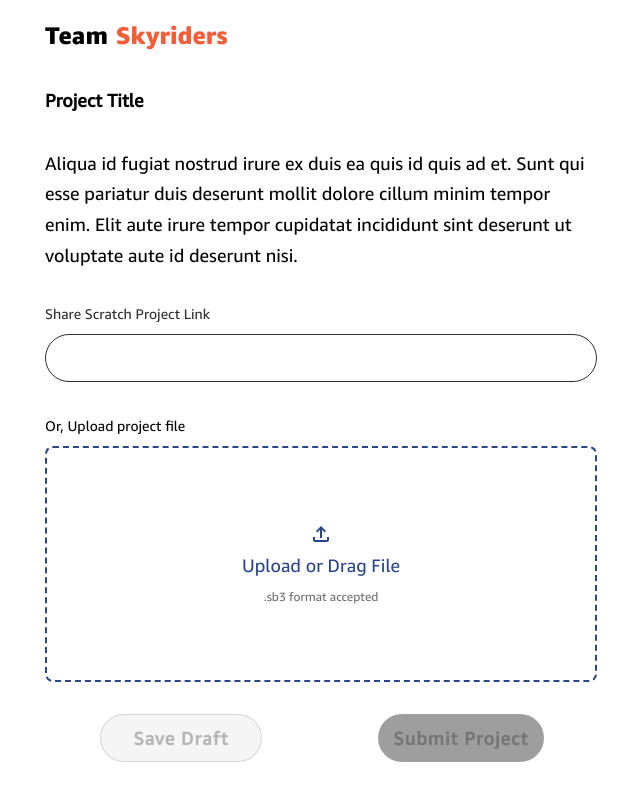
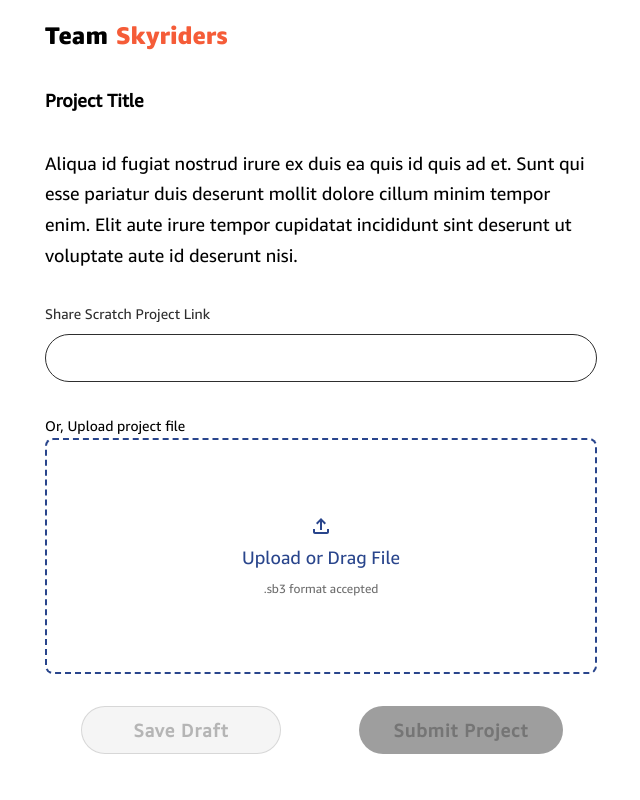
Before and after one commit to navgurukul/c4ca, a Next.js app: page /submission in a window 1280 px wide. Shown: the part 346-1146 px from the top of the page, without its empty margins (319-959 px from the left). Built offline with nearby package versions, Linux system fonts and the light colour scheme; a web font is replaced by a local one.

Commit message:
added functionality

```diff
--- a/components/submission/Submission.jsx
+++ b/components/submission/Submission.jsx
@@ -18,46 +18,39 @@ import Link from "@mui/material/Link";
 
 
 const Submission = (props) => {
-  const [show, setShow] = useState(false);
   const [inputControlValue, setInputControlValue] = useState("");
   const [dragDropZoneValue, setDragDropZoneValue] = useState([]);
   const [linkShow , setLinkShow ] = useState(true);
   const [projectShow , setprojectShow ] = useState(true);
-  var inputValue ;
-  var dropValue
 
-  const handleShow = () => setShow(true);
   const isMobile = useMediaQuery("(max-width:" + breakpoints.values.sm + "px");
   const handleSubmit = () => {
     setLinkShow(false);
     setprojectShow(false);
   };
 
+  console.log("value", props.values)
   const isSubmitDisabled = !inputControlValue && dragDropZoneValue.length === 0;
 
   const handleInputControlChange = (value) => {
     setInputControlValue(value);
-    console.log("val",inputControlValue);
-
+    console.log(inputControlValue)
+    // value is not showing on conosle
   };
 
   const handleDragDropZoneChange = (files) => {
     setDragDropZoneValue(files);
-    console.log("val",dragDropz);
+    console.log("file" , dragDropZoneValue)
+    // file data is not showing.
   };
 
   return (
     <>
-      {!show ? (
         <Container
           maxWidth="lg"
           disableGutters
           sx={{ display: "grid", placeItems: "center", gap: 4 }}
         >
-          {/* <Typography variant="h5" color="text.primary">
-            {props.show ? "Re-Submit Project" : "Your Submission"}
-          </Typography> */}
-
           <Container
             maxWidth="sm"
             sx={{ display: "grid", gap: isMobile ? 2 : 4 }}
@@ -117,16 +110,13 @@ const Submission = (props) => {
                 Sunt qui esse pariatur duis deserunt mollit dolore cillum minim tempor enim.
                 Elit aute irure tempor cupidatat incididunt sint deserunt ut voluptate aute id deserunt nisi.
               </Typography>
-
             </Box>
             {linkShow&&
                <>
-
                 {!isSubmitDisabled&&
                 <>
                   <Divider />
                   <Typography variant="body1">Draft saved on 23 Sep 2023</Typography>
-
                 </>
                 }
               </>
@@ -137,42 +127,39 @@ const Submission = (props) => {
               </>:
               <>
                 <Typography variant="subtitle1">Scratch Project Link</Typography>
-                <Link href={inputValue}>{inputValue}</Link>
-
+                <Link href="https://Aliqua id fugiat nostrud irure ex duis ea qui" variant="body1"> https://Aliqua id fugiat nostrud irure ex duis ea quis</Link>
               </>
              }
             {projectShow?
-              <Box sx={{ display: "grid", gap: 1 }}>
+              <Box sx={{ display: "grid", }}>
                 <Typography variant="body2">Or, Upload project file</Typography>
                 <DragDropZone onChange={handleDragDropZoneChange} />
-              </Box>:
+              </Box>:dragDropZoneValue !==""&&(
               <>
                 <Typography variant="subtitle1">Scratch Project File</Typography>
-                <Link to={dropValue}>{dropValue}</Link>
-
-              </>
+                <Box className="drop-file-preview__item__info">
+                  <img src="/project.svg" alt="" />
+                  <Typography variant="body1" color='text.primary' >{dragDropZoneValue}Hello world.sb3</Typography>
+                </Box>
+              </>)
             }
             {!linkShow&&!projectShow&&
               <Grid container spacing={2}>
                 <Grid item xs={12} container justifyContent="center" alignItems="center">
-                    <Button size="medium" variant="subtitle1"  className="profileBtn">
-                    Return to Dashboard
+                    <Button size="medium"   className="profileBtn">
+                    <Link href="#" underline="none" color={'white'} pl='16px' pr="16px">  Return to Dashboard</Link>
                     </Button>
                 </Grid>
               </Grid>
             }
-
           </Container>
           {linkShow&&
           <Container maxWidth="sm" align="center">
           <Grid container  spacing={1}>
                 <Grid item xs={12} sm={6} md={6}>
-                  <Button variant="outlined"
-                   sx={{
-                    backgroundColor: (theme) => (isSubmitDisabled ? theme.palette.grey[100] : "transparent"),
-                  }}
-                   disabled={!inputControlValue && dragDropZoneValue.length === 0}>
-                    <Typography  variant="ButtonLarge" pl ="16px " pr="16px"pt="8px" pb="8px">Save Draft</Typography>
+                  <Button variant="outlined" sx={{backgroundColor: (theme) => (isSubmitDisabled ? theme.palette.grey[100] : "transparent"),}}
+                    disabled={!inputControlValue && dragDropZoneValue.length === 0}>
+                    <Typography  variant="ButtonLarge" pl ="35px " pr="35px" pt="8px" pb="8px">Save Draft</Typography>
                   </Button>
                 </Grid>
                 <Grid item xs={12} sm={6} md={6} >
@@ -180,10 +167,13 @@ const Submission = (props) => {
                   onClick={handleSubmit}
                   disabled={isSubmitDisabled}
                   sx={{
+                    pl:isSubmitDisabled &&"35px ",
+                    pr:isSubmitDisabled &&"35px ",
+                    pt:isSubmitDisabled &&"8px",
+                    pb:isSubmitDisabled &&"8px",
                     backgroundColor: (theme) => (isSubmitDisabled ? theme.palette.grey[500] : "transparent"),
                   }}
                   >
-
                 <Typography  variant="ButtonLarge" onClick={handleSubmit}>Submit Project</Typography>
               </Button>
 
@@ -193,9 +183,7 @@ const Submission = (props) => {
           </Container>
           }
         </Container>
-      ) : (
-        <ProjectSubmitted />
-      )}
+
     </>
   );
 };
```
